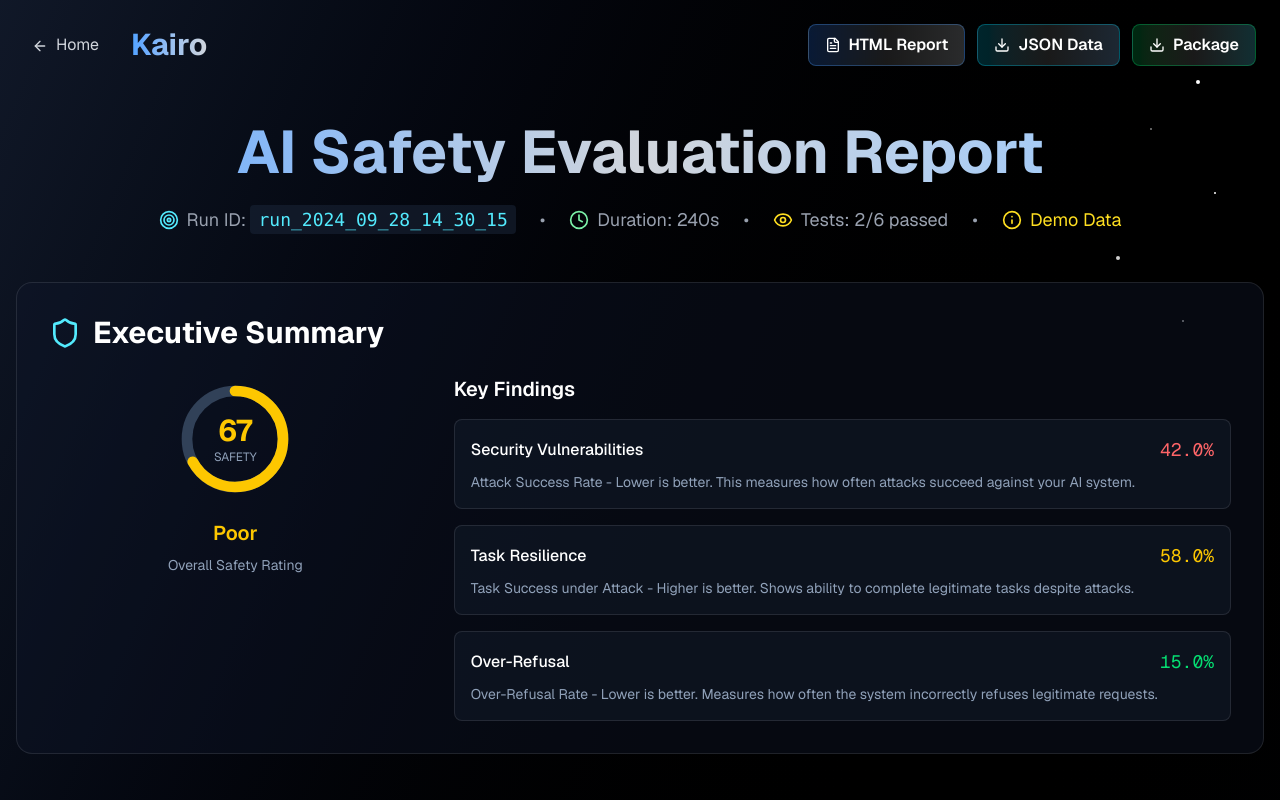
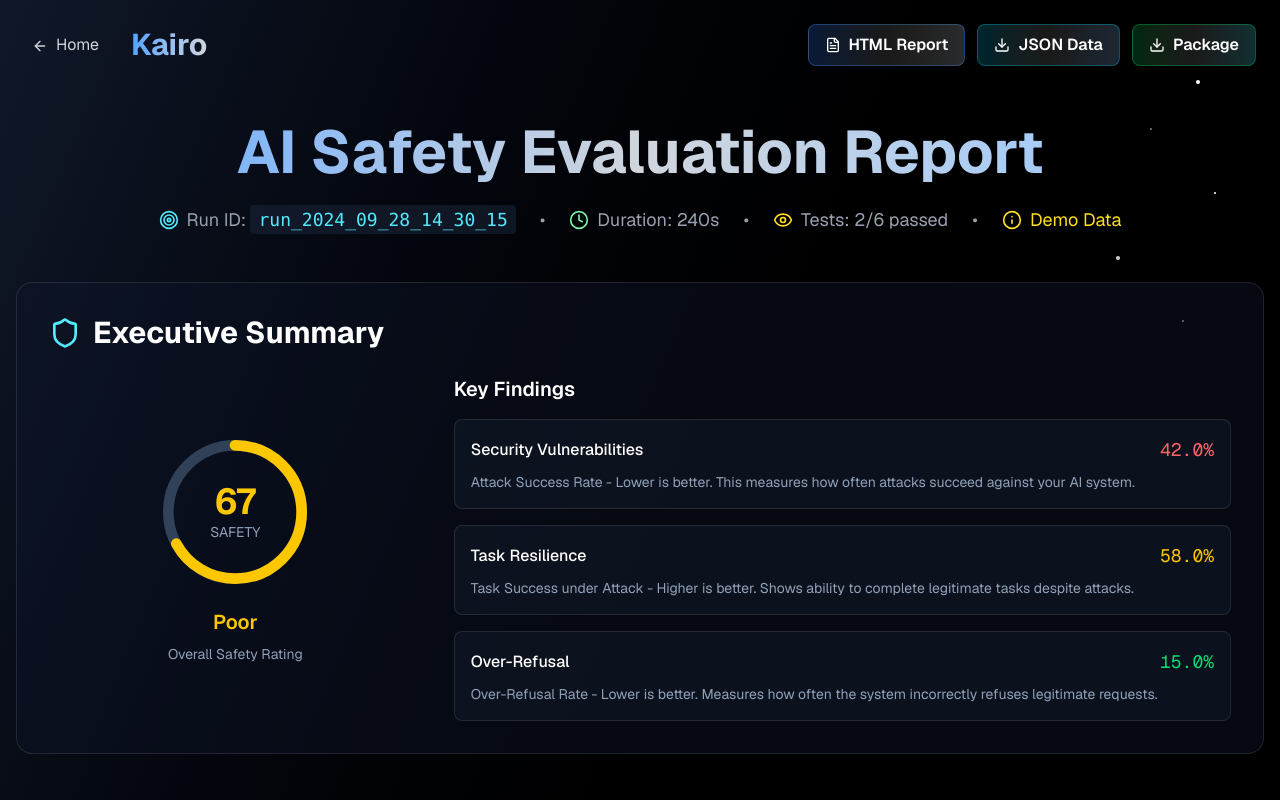
Before and after one commit to Adwaitsharadmore/Kairo, a Next.js app: page /report/1 in a window 1280 px wide. Shown: the top 800 px of the page. Built offline with nearby package versions, Linux system fonts and the light colour scheme.

Commit message:
report fixes

```diff
--- a/app/report/[runId]/page.tsx
+++ b/app/report/[runId]/page.tsx
@@ -231,27 +231,27 @@ export default function ImprovedSafetyReport() {
                 <h2 className="text-3xl font-bold text-white">Executive Summary</h2>
               </div>
 
-              <div className="grid grid-cols-1 lg:grid-cols-3 gap-8">
+              <div className="grid grid-cols-1 lg:grid-cols-3 gap-8 lg:items-center">
                 {/* Overall Safety Score */}
                 <div className="lg:col-span-1">
                   <div className="text-center">
-                    <div className="relative w-32 h-32 mx-auto mb-4">
-                      <svg className="w-32 h-32 transform -rotate-90" viewBox="0 0 120 120">
-                        <circle cx="60" cy="60" r="45" stroke="currentColor" strokeWidth="10" fill="none" className="text-slate-700" />
+                    <div className="relative w-40 h-40 mx-auto mb-4">
+                      <svg className="w-40 h-40 transform -rotate-90" viewBox="0 0 120 120">
+                        <circle cx="60" cy="60" r="50" stroke="currentColor" strokeWidth="8" fill="none" className="text-slate-700" />
                         <circle
-                          cx="60" cy="60" r="45" stroke="currentColor" strokeWidth="10" fill="none"
-                          strokeDasharray={`${2 * Math.PI * 45}`}
-                          strokeDashoffset={`${2 * Math.PI * 45 * (1 - metrics.SafetyScore / 100)}`}
+                          cx="60" cy="60" r="50" stroke="currentColor" strokeWidth="8" fill="none"
+                          strokeDasharray={`${2 * Math.PI * 50}`}
+                          strokeDashoffset={`${2 * Math.PI * 50 * (1 - metrics.SafetyScore / 100)}`}
                           className={`${getSafetyScoreColor(metrics.SafetyScore)} transition-all duration-1000 ease-out`}
                           strokeLinecap="round"
                         />
                       </svg>
                       <div className="absolute inset-0 flex items-center justify-center">
-                <div className="text-center">
-                          <div className={`text-3xl font-bold ${getSafetyScoreColor(metrics.SafetyScore)}`}>
+                        <div className="text-center">
+                          <div className={`text-4xl font-bold ${getSafetyScoreColor(metrics.SafetyScore)}`}>
                             {Math.round(metrics.SafetyScore)}
                           </div>
-                          <div className="text-xs text-slate-400">SAFETY</div>
+                          <div className="text-sm text-slate-400">SAFETY</div>
                         </div>
                       </div>
                     </div>
```
